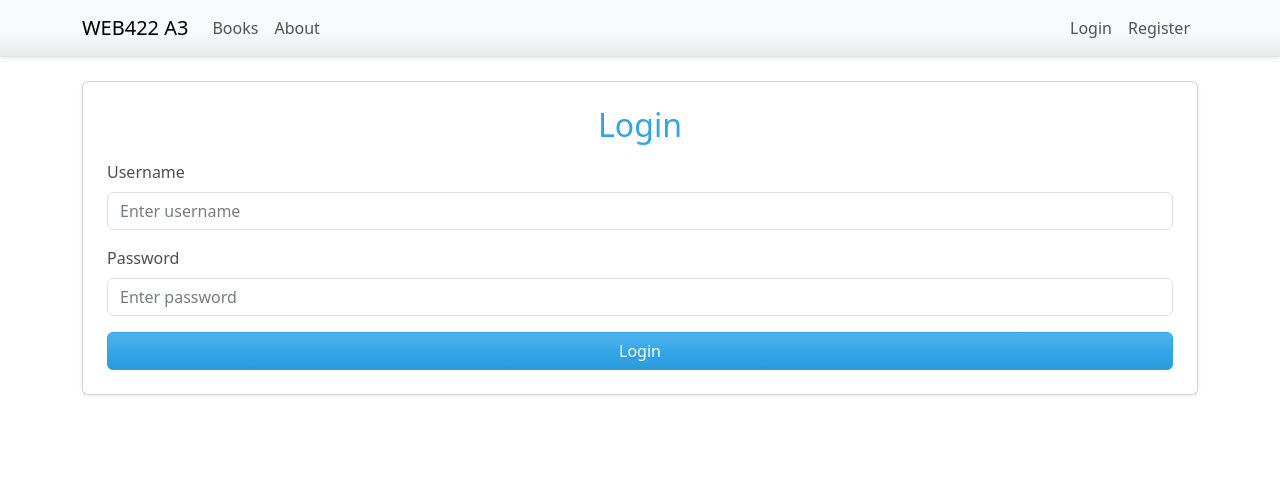
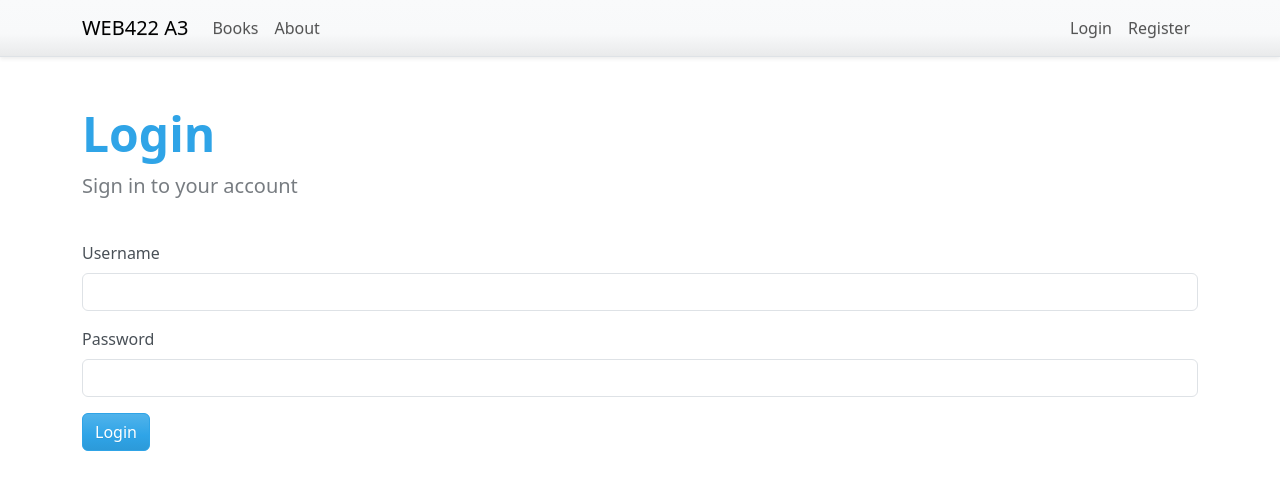
Before and after one commit to abagheri14/web422-a2-books-app, a Next.js app: page /login in a window 1280 px wide. Shown: the top 490 px of the page. Built offline with nearby package versions, Linux system fonts and the light colour scheme.

Commit message:
Update login.js

```diff
--- a/pages/login.js
+++ b/pages/login.js
@@ -1,68 +1,63 @@
-import { useForm } from "react-hook-form";
+import { useState } from "react";
 import { useRouter } from "next/router";
-import { loginUser, setToken } from "@/lib/authenticate";
-import { Card, Button, Form } from "react-bootstrap";
-import { useState } from "react";
+import { useAtom } from "jotai";
+import { favouritesAtom } from "@/store";
+import { authenticateUser } from "@/lib/authenticate";
+import { getFavourites } from "@/lib/userData";
+import { Button, Form, Alert } from "react-bootstrap";
+import PageHeader from "@/components/PageHeader"; // Assuming you use PageHeader here
 
 export default function Login() {
-  const { register, handleSubmit, formState: { errors } } = useForm();
   const router = useRouter();
-  const [serverError, setServerError] = useState("");
+  const [user, setUser] = useState("");
+  const [password, setPassword] = useState("");
+  const [warning, setWarning] = useState("");
+  const [favouritesList, setFavouritesList] = useAtom(favouritesAtom);
 
-  async function onSubmit(data) {
-    setServerError("");
-
-    try {
-      const token = await loginUser({
-        userName: data.userName,
-        password: data.password
-      });
-
-      setToken(token);
-      router.push("/favourites");
-
-    } catch (err) {
-      setServerError(err.message || "Login failed");
-    }
+  async function updateAtom() {
+    setFavouritesList(await getFavourites());
   }
 
+  const handleSubmit = async (e) => {
+    e.preventDefault();
+    setWarning(""); // Clear previous warning
+
+    // Use the correctly imported function
+    const success = await authenticateUser(user, password);
+
+    if (success) {
+      await updateAtom();
+      router.push("/");
+    } else {
+      setWarning("Invalid login.");
+    }
+  };
+
   return (
-    <Card className="p-4 shadow-sm">
-      <h2 className="mb-3 text-center">Login</h2>
-
-      {router.query.register === "success" && (
-        <p className="alert alert-success">Account created — please log in.</p>
-      )}
-
-      {serverError && (
-        <p className="alert alert-danger">{serverError}</p>
-      )}
-
-      <Form onSubmit={handleSubmit(onSubmit)}>
+    <>
+      <PageHeader text="Login" subtext="Sign in to your account" />
+      {warning && <Alert variant="danger">{warning}</Alert>}
+      <Form onSubmit={handleSubmit}>
         <Form.Group className="mb-3">
           <Form.Label>Username</Form.Label>
           <Form.Control
-            {...register("userName", { required: true })}
             type="text"
-            placeholder="Enter username"
+            value={user}
+            onChange={(e) => setUser(e.target.value)}
+            required
           />
-          {errors.userName && <small className="text-danger">Username is required</small>}
         </Form.Group>
-
         <Form.Group className="mb-3">
           <Form.Label>Password</Form.Label>
           <Form.Control
-            {...register("password", { required: true })}
             type="password"
-            placeholder="Enter password"
+            value={password}
+            onChange={(e) => setPassword(e.target.value)}
+            required
           />
-          {errors.password && <small className="text-danger">Password is required</small>}
         </Form.Group>
-
-        <div className="d-grid">
-          <Button type="submit" variant="primary">Login</Button>
-        </div>
+        <Button type="submit">Login</Button>
       </Form>
-    </Card>
+    </>
   );
 }
```
